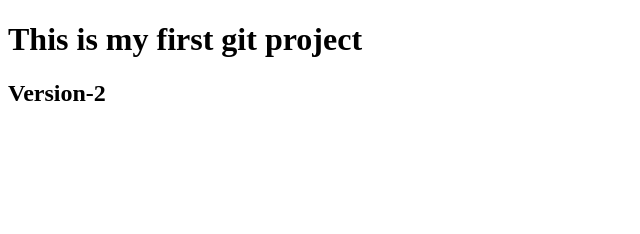
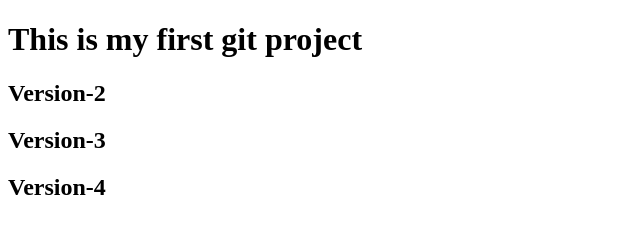
Before and after one commit to Pavannandikolu/Git-demo, a plain HTML site: page index.html in a window 1280 px wide. Shown: the whole page, without its empty margins (0-640 px from the left). Drawn offline with Linux system fonts and the light colour scheme.

Commit message:
Version-4

```diff
--- a/index.html
+++ b/index.html
@@ -8,5 +8,7 @@
 <body>
     <h1>This is my first git project</h1>
     <h2>Version-2</h2>
+    <h2>Version-3</h2>
+    <h2>Version-4</h2>
 </body>
 </html>
```
